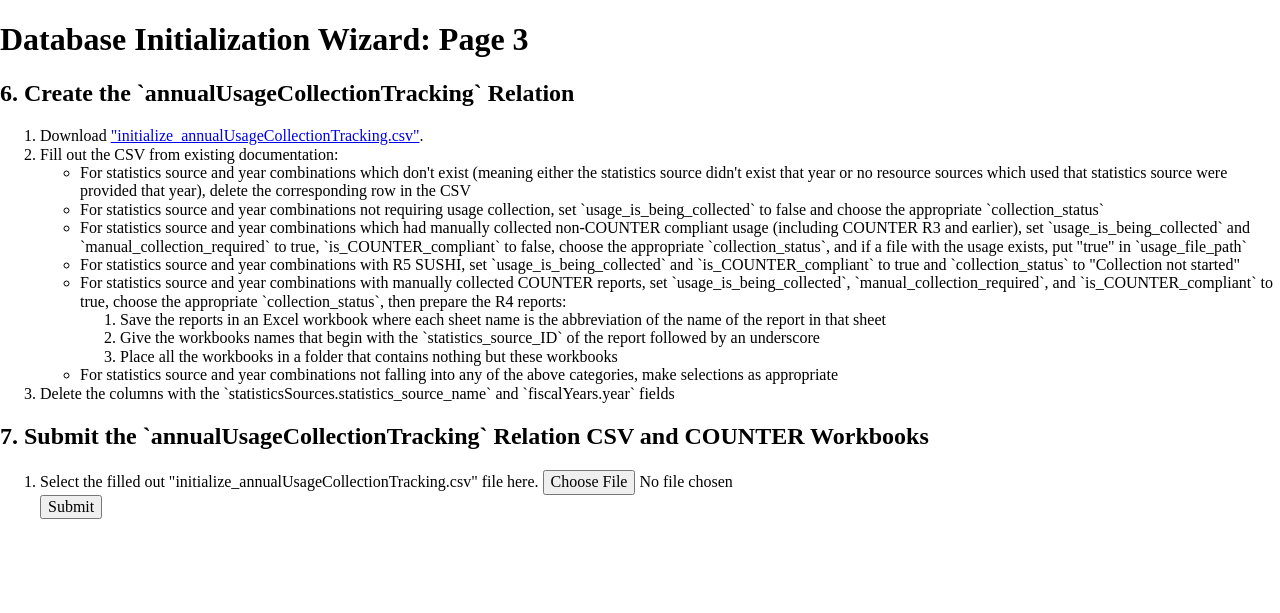
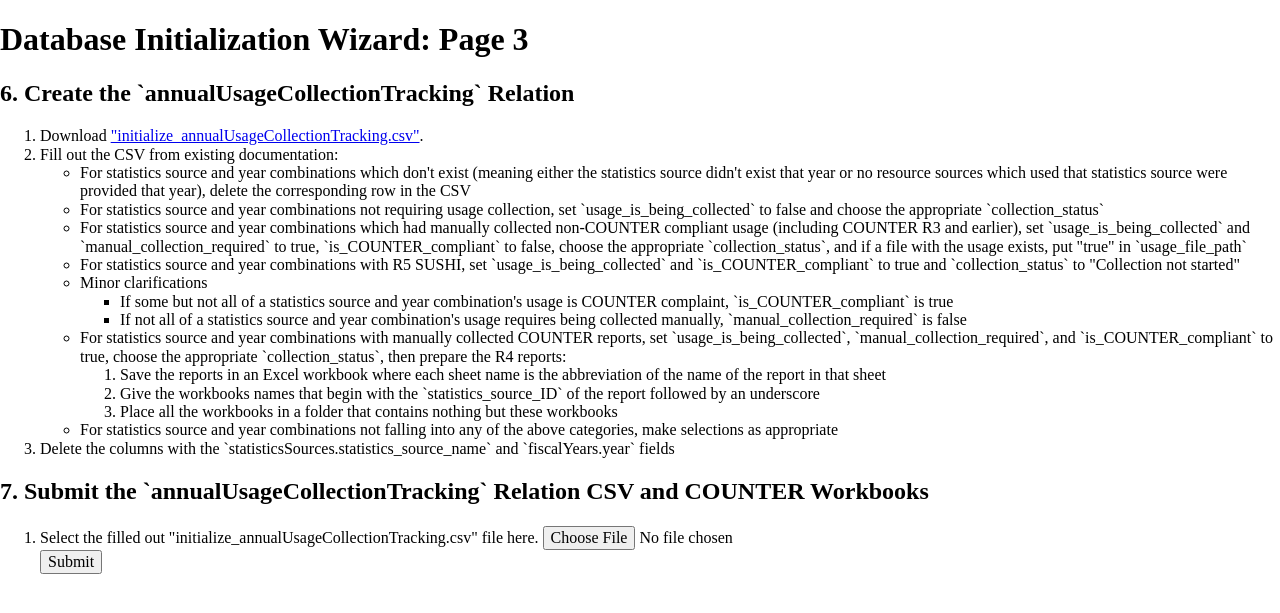
Before and after one commit to ereiskind/nolcat, a Flask app: template nolcat/initialization/templates/initialization/initial-data-upload-3.html in a window 1280 px wide. Shown: the top 613 px of the page. Run offline with Flask 2, Linux system fonts and the light colour scheme; the template is opened without the code that fills it: values that come from a table or form of the project are taken from there, others are empty; parts of the project's set-up code (start-up, migrations or seed data) failed here and were passed over; some libraries are stand-ins or nearby versions.

Commit message:
Add clarification on mixed COUNTER compliance

```diff
--- a/nolcat/initialization/templates/initialization/initial-data-upload-3.html
+++ b/nolcat/initialization/templates/initialization/initial-data-upload-3.html
@@ -25,6 +25,12 @@
                 <li>For statistics source and year combinations not requiring usage collection, set `usage_is_being_collected` to false and choose the appropriate `collection_status`</li>
                 <li>For statistics source and year combinations which had manually collected non-COUNTER compliant usage (including COUNTER R3 and earlier), set `usage_is_being_collected` and `manual_collection_required` to true, `is_COUNTER_compliant` to false, choose the appropriate `collection_status`, and if a file with the usage exists, put "true" in `usage_file_path`</li>
                 <li>For statistics source and year combinations with R5 SUSHI, set `usage_is_being_collected` and `is_COUNTER_compliant` to true and `collection_status` to "Collection not started"</li>
+                <li>Minor clarifications
+                    <ul>
+                        <li>If some but not all of a statistics source and year combination's usage is COUNTER complaint, `is_COUNTER_compliant` is true</li>
+                        <li>If not all of a statistics source and year combination's usage requires being collected manually, `manual_collection_required` is false</li>
+                    </ul>
+                </li>
                 <li>For statistics source and year combinations with manually collected COUNTER reports, set `usage_is_being_collected`, `manual_collection_required`, and `is_COUNTER_compliant` to true, choose the appropriate `collection_status`, then prepare the R4 reports:
                     <ol>
                         <li>Save the reports in an Excel workbook where each sheet name is the abbreviation of the name of the report in that sheet</li>
--- a/nolcat/models.py
+++ b/nolcat/models.py
@@ -1452,9 +1452,9 @@ class AnnualUsageCollectionTracking(db.Model):
         self.AUCT_statistics_source (int): part of the composite primary key; the foreign key for `statisticsSources`
         self.AUCT_fiscal_year (int): part of the composite primary key; the foreign key for `fiscalYears`
         self.usage_is_being_collected (boolean): indicates if usage needs to be collected
-        self.manual_collection_required (boolean): indicates if usage needs to be collected manually
+        self.manual_collection_required (boolean): indicates if usage needs to be collected manually; if some but not all usage does, this value is `false`
         self.collection_via_email (boolean): indicates if usage needs to be requested by sending an email
-        self.is_COUNTER_compliant (boolean): indicates if usage is COUNTER R4 or R5 compliant
+        self.is_COUNTER_compliant (boolean): indicates if usage is COUNTER R4 or R5 compliant; if some but not all usage is, this value is `true`
         self.collection_status (enum): the status of the usage statistics collection
         self.usage_file_path (string): the name of the file containing the non-COUNTER usage statistics, not including the `PATH_WITHIN_BUCKET` section (see note)
         self.notes (text): notes about collecting usage statistics for the particular statistics source and fiscal year
```
